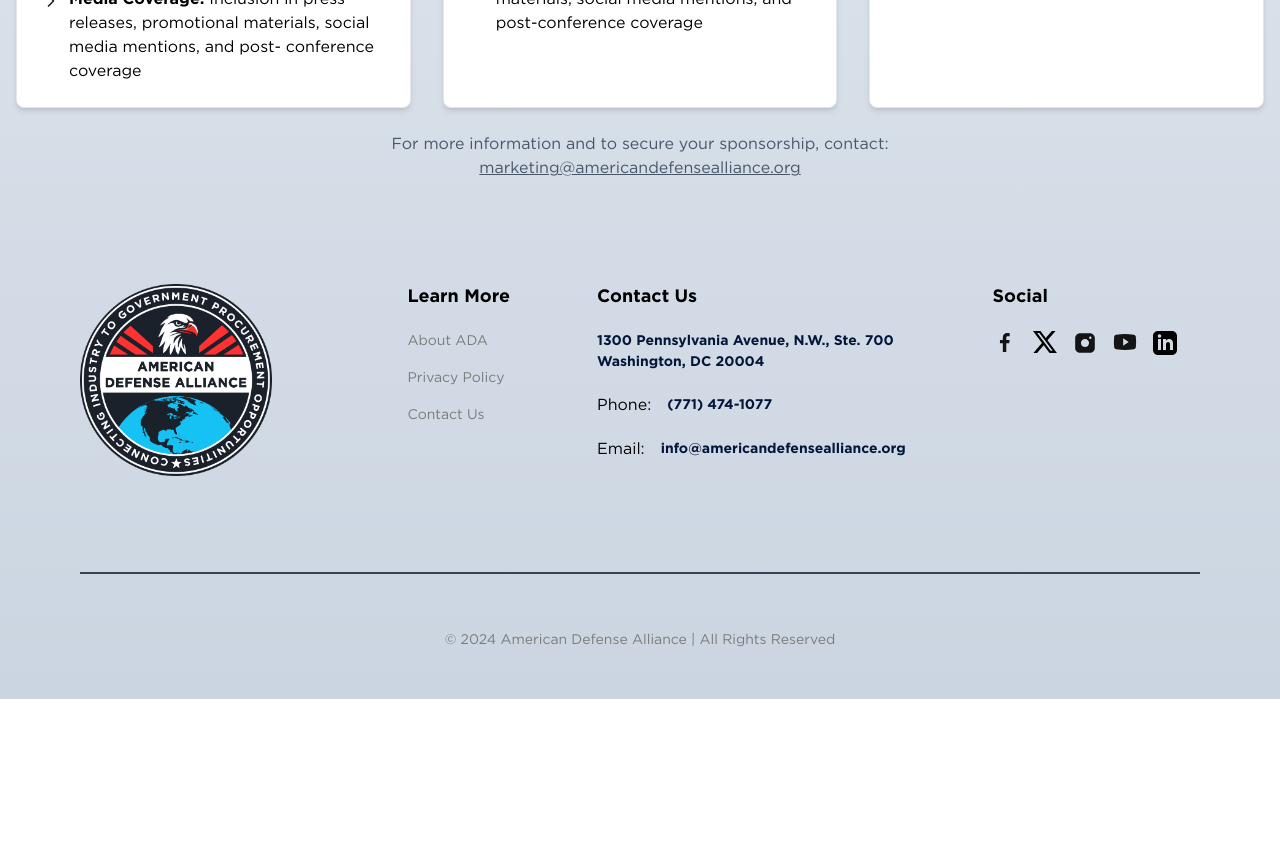
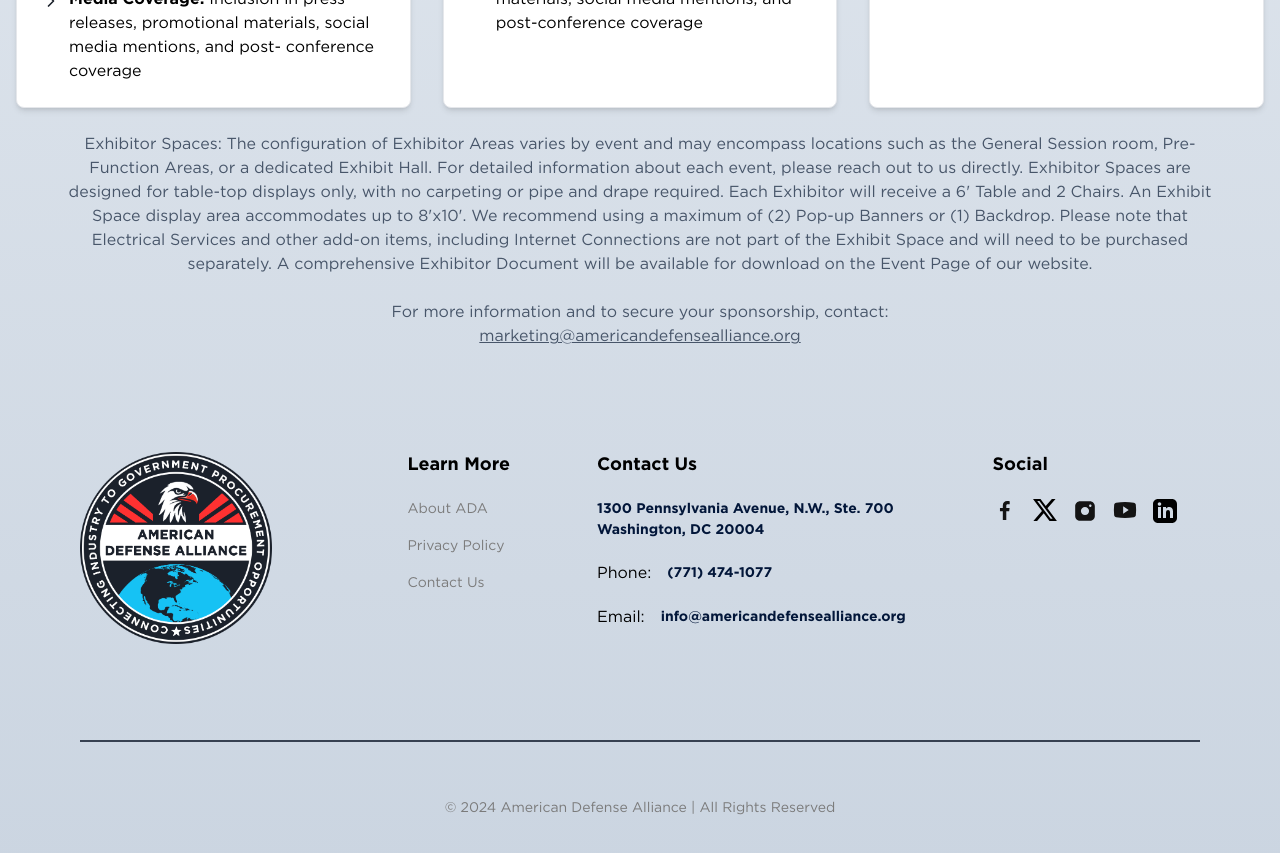
Before and after one commit to masonym/ada-website, a Next.js app: page /events/2025-defense-industry-forecast/sponsors-exhibitors/sponsorship-opportunities in a window 1280 px wide. Shown: the part 1720-2573 px from the top of the page. Before the commit the page ends 2419 px from the top, so only its background shows below. Built offline with nearby package versions, Linux system fonts and the light colour scheme.

Commit message:
Updated sponsor & exhibit pages

```diff
--- a/src/app/components/ExhibitorOptions.tsx
+++ b/src/app/components/ExhibitorOptions.tsx
@@ -35,6 +35,9 @@ const ExhibitorOptions = ({ event }: ExhibitorProps) => {
                         item={item}
                     />
                 ))}
+                <p className="text-[16px] font-gotham text-slate-600 text-center w-full max-w-6xl mx-auto mb-6">
+                Exhibitor Spaces: The configuration of Exhibitor Areas varies by event and may encompass locations such as the General Session room, Pre-Function Areas, or a dedicated Exhibit Hall. For detailed information about each event, please reach out to us directly. Exhibitor Spaces are designed for table-top displays only, with no carpeting or pipe and drape required. Each Exhibitor will receive a 6' Table and 2 Chairs. An Exhibit Space display area accommodates up to 8'x10'. We recommend using a maximum of (2) Pop-up Banners or (1) Backdrop. Please note that Electrical Services and other add-on items, including Internet Connections are not part of the Exhibit Space and will need to be purchased separately. A comprehensive Exhibitor Document will be available for download on the Event Page of our website.
+                </p>
                 <p className="text-[16px] font-gotham text-slate-600 text-center w-full max-w-2xl mx-auto mb-6">
                     For more information about exhibitor opportunities, contact: <br />
                     <a href="mailto:marketing@americandefensealliance.org" className='underline'>
--- a/src/app/components/SponsorOptions.tsx
+++ b/src/app/components/SponsorOptions.tsx
@@ -42,6 +42,9 @@ const SponsorOptions = ({ event }: SponsorProps) => {
                     ))
                     }
                 </div>
+                <p className="text-[16px] font-gotham text-slate-600 text-center w-full max-w-6xl mx-auto mb-6">
+                Exhibitor Spaces: The configuration of Exhibitor Areas varies by event and may encompass locations such as the General Session room, Pre-Function Areas, or a dedicated Exhibit Hall. For detailed information about each event, please reach out to us directly. Exhibitor Spaces are designed for table-top displays only, with no carpeting or pipe and drape required. Each Exhibitor will receive a 6' Table and 2 Chairs. An Exhibit Space display area accommodates up to 8'x10'. We recommend using a maximum of (2) Pop-up Banners or (1) Backdrop. Please note that Electrical Services and other add-on items, including Internet Connections are not part of the Exhibit Space and will need to be purchased separately. A comprehensive Exhibitor Document will be available for download on the Event Page of our website.
+                </p>
                 <p className="text-[16px] font-gotham text-slate-600 text-center w-full max-w-2xl mx-auto mb-6">
                     For more information and to secure your sponsorship, contact: <br></br>
                     <a href="mailto:marketing@americandefensealliance.org" className='underline'>marketing@americandefensealliance.org</a>
```
